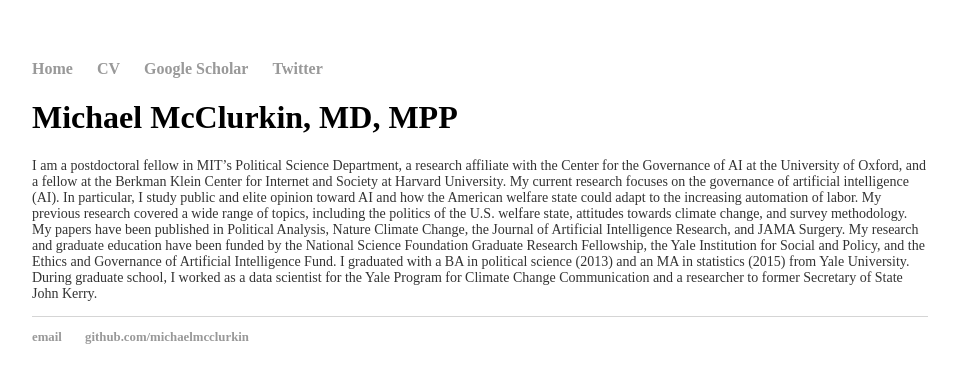
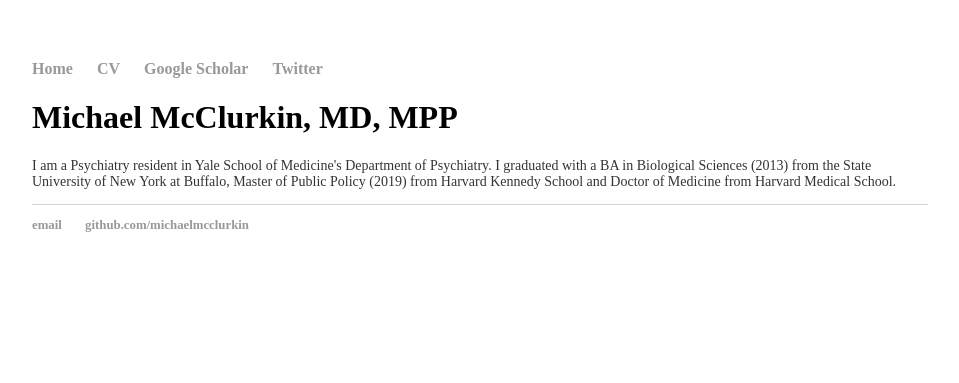
Before and after one commit to michaelmcclurkin/michaelmcclurkin.github.io, a Jekyll site: the page built from index.html, in a window 1280 px wide. Shown: the top 383 px of the page, without its empty margins (160-1119 px from the left). Built offline with Jekyll 4.4.1, drawn with Linux system fonts in a browser that asks for light colours.

Commit message:
Update index.html

```diff
--- a/index.html
+++ b/index.html
@@ -4,5 +4,5 @@ title: Michael McClurkin, MD, MPP
 ---
 <div class="blurb">
 	<h1>Michael McClurkin, MD, MPP</h1>
-	<p>I am a postdoctoral fellow in MIT’s Political Science Department, a research affiliate with the Center for the Governance of AI at the University of Oxford, and a fellow at the Berkman Klein Center for Internet and Society at Harvard University. My current research focuses on the governance of artificial intelligence (AI). In particular, I study public and elite opinion toward AI and how the American welfare state could adapt to the increasing automation of labor. My previous research covered a wide range of topics, including the politics of the U.S. welfare state, attitudes towards climate change, and survey methodology. My papers have been published in Political Analysis, Nature Climate Change, the Journal of Artificial Intelligence Research, and JAMA Surgery. My research and graduate education have been funded by the National Science Foundation Graduate Research Fellowship, the Yale Institution for Social and Policy, and the Ethics and Governance of Artificial Intelligence Fund. I graduated with a BA in political science (2013) and an MA in statistics (2015) from Yale University. During graduate school, I worked as a data scientist for the Yale Program for Climate Change Communication and a researcher to former Secretary of State John Kerry.</p>
+	<p>I am a Psychiatry resident in Yale School of Medicine's Department of Psychiatry. I graduated with a BA in Biological Sciences (2013) from the State University of New York at Buffalo, Master of Public Policy (2019) from Harvard Kennedy School and Doctor of Medicine from Harvard Medical School.</p>
 </div><!-- /.blurb -->
```
